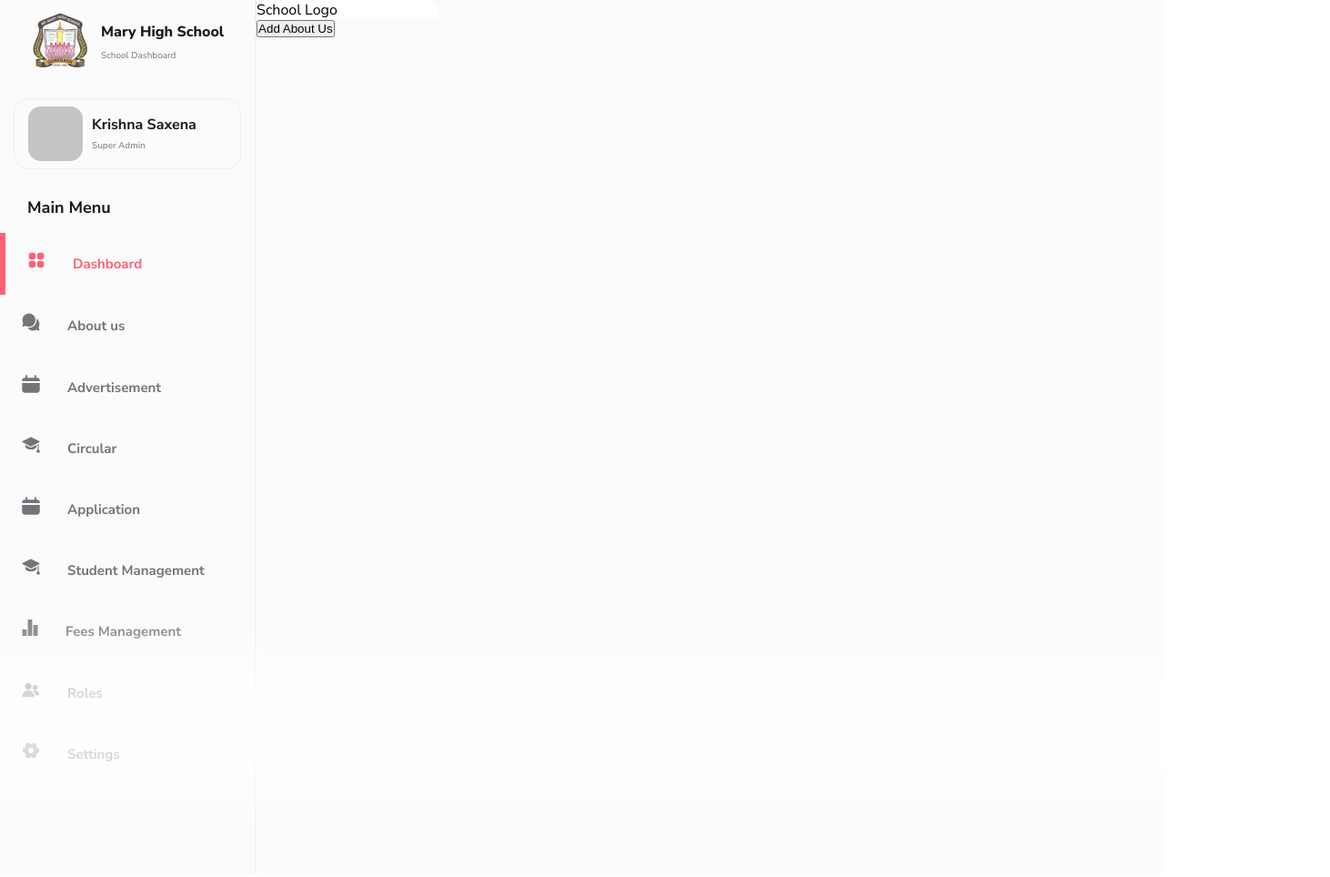
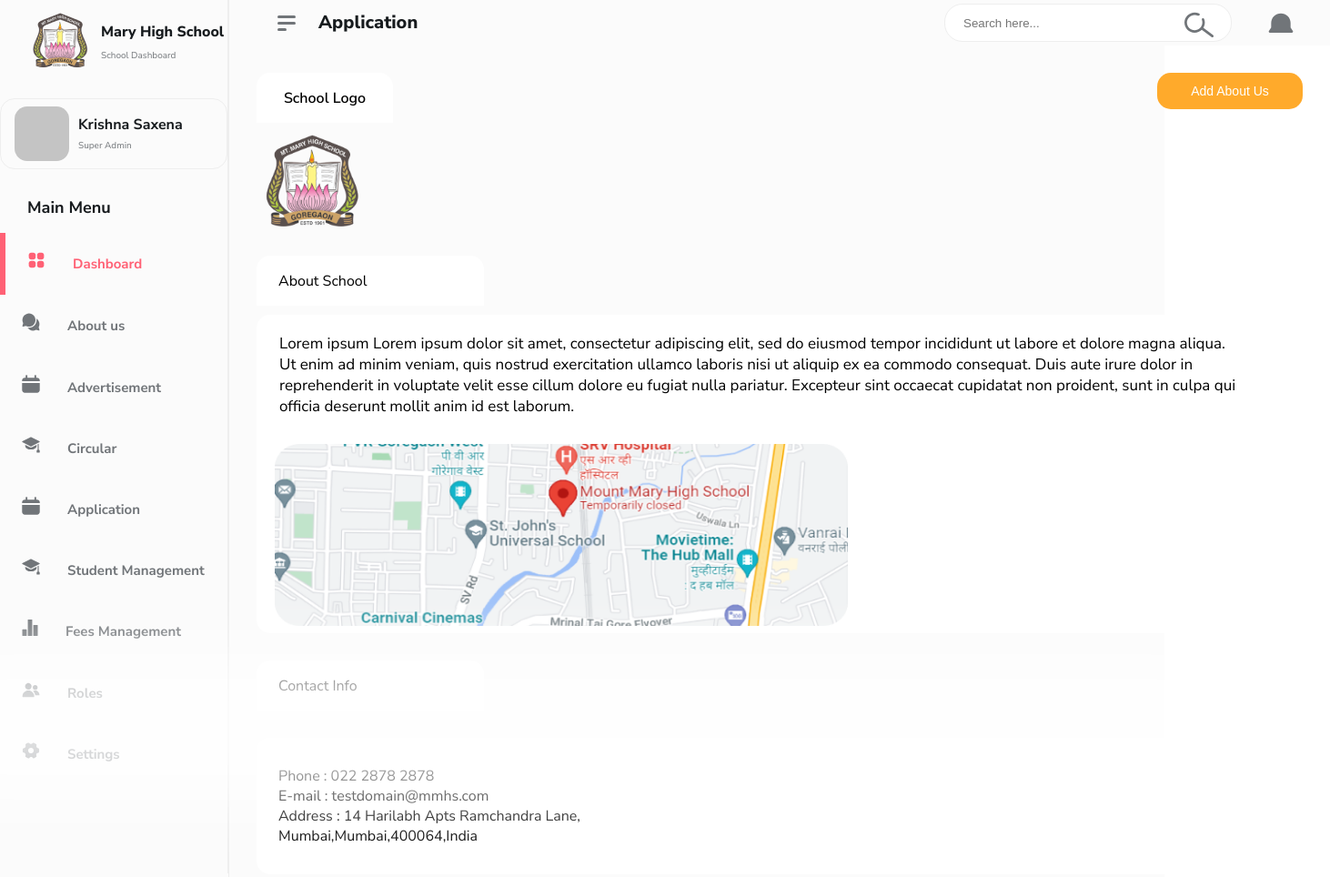
Before and after one commit to ShivanshSri-droid/mmhs-master, a React (Create React App) app: page / in a window 1280 px wide. Shown: the top 964 px of the page at 91% size, 1462 px wide, since content can reach past the window. Built offline with nearby package versions, Linux system fonts and the light colour scheme.

Commit message:
About Us done

```diff
--- a/src/App.js
+++ b/src/App.js
@@ -17,6 +17,9 @@ function App() {
     <div className="App">
       <LeftPane />
       <div className="main_container">
+      <Nav
+        title="Application"
+      />
         {/* <Student_Management/>  */}
         {/* <Application/>  */}
         <AboutUs/>
--- a/src/Pages/AboutUs/AboutUs.css
+++ b/src/Pages/AboutUs/AboutUs.css
@@ -1,7 +1,102 @@
-.about_us__top_p {
+.about_us {
+  margin: 30px;
+}
+
+.about_us__top {
+  display: flex;
+  justify-content: space-between;
+  font-size: 16px;
+  font-weight: 600;
+}
+
+.about_us__top_div {
   background-color: #fff;
+  display: flex;
+  align-items: center;
+  justify-content: center;
+  height: 55px;
+  width: 150px;
   border-top-right-radius: 15px;
   border-top-left-radius: 15px;
-  height: 20px;
-  width: 200px;
 }
+
+.about_us__top_button {
+  font-size: 14px;
+  font-weight: 400;
+  background-color: #ffaa2b;
+  height: 40px;
+  width: 160px;
+  border-radius: 15px;
+  border: none;
+  color: #fff;
+}
+
+.about_us__middle_logo {
+  margin-top: 10px;
+  height: 110px;
+  width: 120px;
+}
+
+.about_us__middle_div {
+  background-color: #fff;
+  display: flex;
+  align-items: center;
+  padding-left: 24px;
+  margin-top: 20px;
+  height: 55px;
+  width: 250px;
+  border-top-right-radius: 15px;
+  border-top-left-radius: 15px;
+}
+
+.about_us__middle_p_map {
+  margin-top: 10px;
+  background-color: #fff;
+  height: 350px;
+  width: 1100px;
+  border-radius: 15px;
+  padding: 20px;
+}
+
+.about_us__middle_p_map p {
+  padding-left: 5px;
+  font-size: 17px;
+  font-weight: 400;
+  margin-bottom: 30px;
+}
+
+.about_us__middle_p_map img {
+  height: 200px;
+  width: 630px;
+}
+
+.about_us__bottom_contact {
+  background-color: #fff;
+  display: flex;
+  align-items: center;
+  padding-left: 24px;
+  margin-top: 30px;
+  height: 55px;
+  width: 250px;
+  border-top-right-radius: 15px;
+  border-top-left-radius: 15px;
+}
+
+.about_us__bottom_contact_div {
+  font-size: 16px;
+  font-weight: 500;
+  background-color: #fff;
+  display: flex;
+  flex-direction: column;
+  align-items: flex-start;
+  justify-content: center;
+  padding-left: 24px;
+  margin-top: 30px;
+  height: 150px;
+  width: 1150px;
+  border-radius: 15px;
+}
+
+.about_us__bottom_extra {
+  height: 90px;
+}
--- a/src/Pages/AboutUs/AboutUs.js
+++ b/src/Pages/AboutUs/AboutUs.js
@@ -1,12 +1,34 @@
 import React from 'react';
 import "./AboutUs.css";
+import logoL from "../../assets/logoLarge.png";
+import map from "../../assets/map.png";
 
 const AboutUs = (props) => {
   return (
       <div className="about_us">
           <div className="about_us__top">
-            <p className="about_us__top_p">School Logo</p>
+            <div className="about_us__top_div">School Logo</div>
             <button className="about_us__top_button">Add About Us</button>
+          </div>
+          <div className="about_us__middle">
+            <div ><img className="about_us__middle_logo" src={logoL} alt="logo"/></div>
+            <div className="about_us__middle_div">About School</div>
+            <div className="about_us__middle_p_map">
+                <p>Lorem ipsum Lorem ipsum dolor sit amet, consectetur adipiscing elit, sed do eiusmod tempor incididunt ut labore et dolore magna aliqua. Ut enim ad minim veniam,
+                    quis nostrud exercitation ullamco laboris nisi ut aliquip ex ea commodo consequat. Duis aute irure dolor in reprehenderit in voluptate velit esse
+                    cillum dolore eu fugiat nulla pariatur. Excepteur sint occaecat cupidatat non proident, sunt in culpa qui officia deserunt mollit anim id est laborum.</p>
+                <img src={map} alt="map" />
+            </div>
+          </div>
+          <div className="about_us__bottom">
+            <div className="about_us__bottom_contact">Contact Info</div>
+            <div className="about_us__bottom_contact_div">
+                <p>Phone :  022 2878 2878</p>
+                <p>E-mail : testdomain@mmhs.com</p>
+                <p>Address : 14 Harilabh Apts Ramchandra Lane, <br/>
+                Mumbai,Mumbai,400064,India</p>
+            </div>
+            <div className="about_us__bottom_extra"></div>
           </div>
 
       </div>
```
Also changed, not shown: src/assets/logoLarge.png (added), src/assets/map.png (added).
